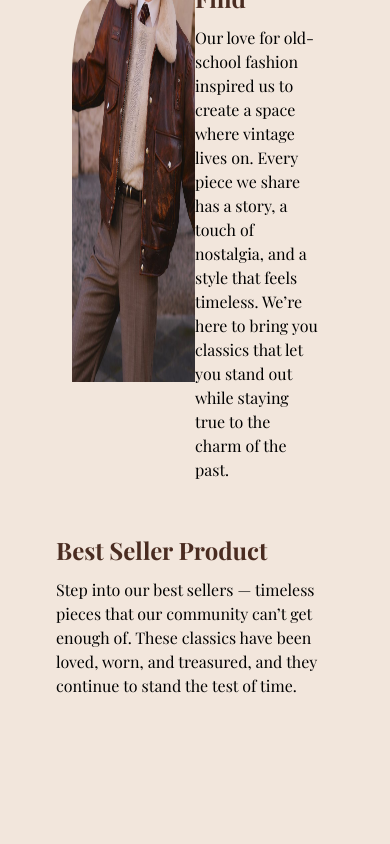
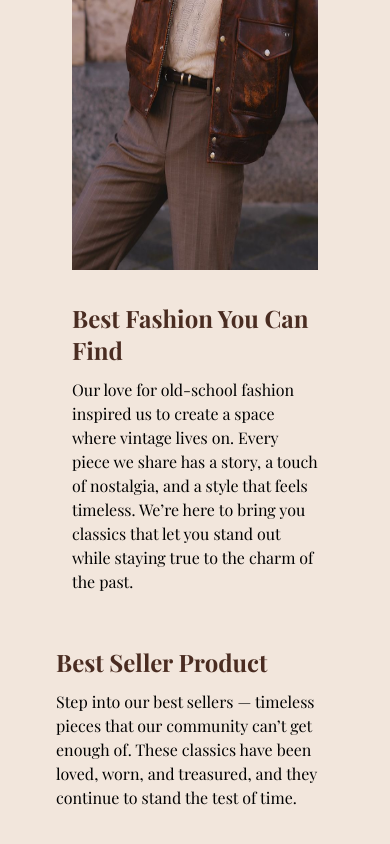
Before and after one commit to zaki-him/Vintara, a React (Vite) app in the folder frontend/: page / in a window 390 px wide. Shown: the part 2295-3139 px from the top of the page. Before the commit the page ends 3033 px from the top, so only its background shows below. Built offline with nearby package versions, Linux system fonts and the light colour scheme; a web font is replaced by a local one.

Commit message:
Fixed the wrapping issue

```diff
--- a/frontend/src/pages/Home.tsx
+++ b/frontend/src/pages/Home.tsx
@@ -44,7 +44,7 @@ const Home: React.FC = () => {
           Discover our vintage collections — from timeless tops to classic pants
           and statement coats.
         </p>
-        <div className="grid grid-cols-1 md:grid-cols-2 lg:grid-cols-3 gap-6 px-14 mt-6 w-full">
+        <div className="grid grid-cols-1 sm:grid-cols-2 lg:grid-cols-3 gap-6 px-14 mt-6 w-full">
           {collections.map((card, index) => (
             <CollectionCard card={card} key={index} />
           ))}
@@ -52,7 +52,7 @@ const Home: React.FC = () => {
       </section>
 
       {/**About section */}
-      <section className="px-18 py-10 flex justify-around items-center">
+      <section className="px-18 py-10 flex justify-around items-center gap-8 max-md:flex-wrap">
         <div className="h-96 w-[355px] flex justify-center">
           <img
             src={assets.about_photo}
@@ -76,7 +76,7 @@ const Home: React.FC = () => {
       </section>
 
       {/*Best products section */}
-      <section className="px-14 pb-10">
+      <section className="px-14 pb-10 flex">
         <div className="flex flex-col gap-3 w-72">
           <h1 className="font-playfair text-2xl sm:text-3xl md:text-4xl lg:text-5xl font-bold text-coco">
             Best Seller Product
```
